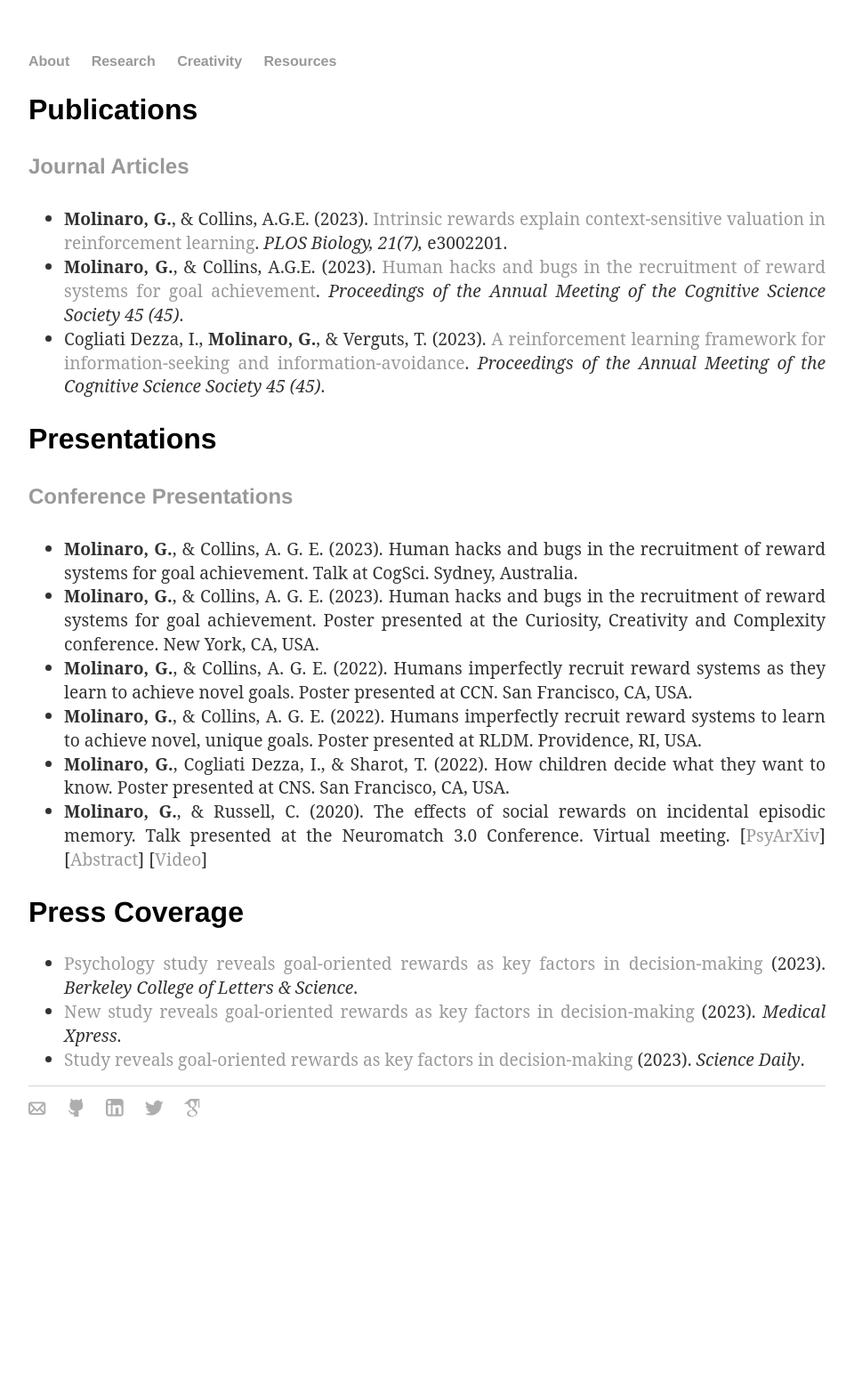
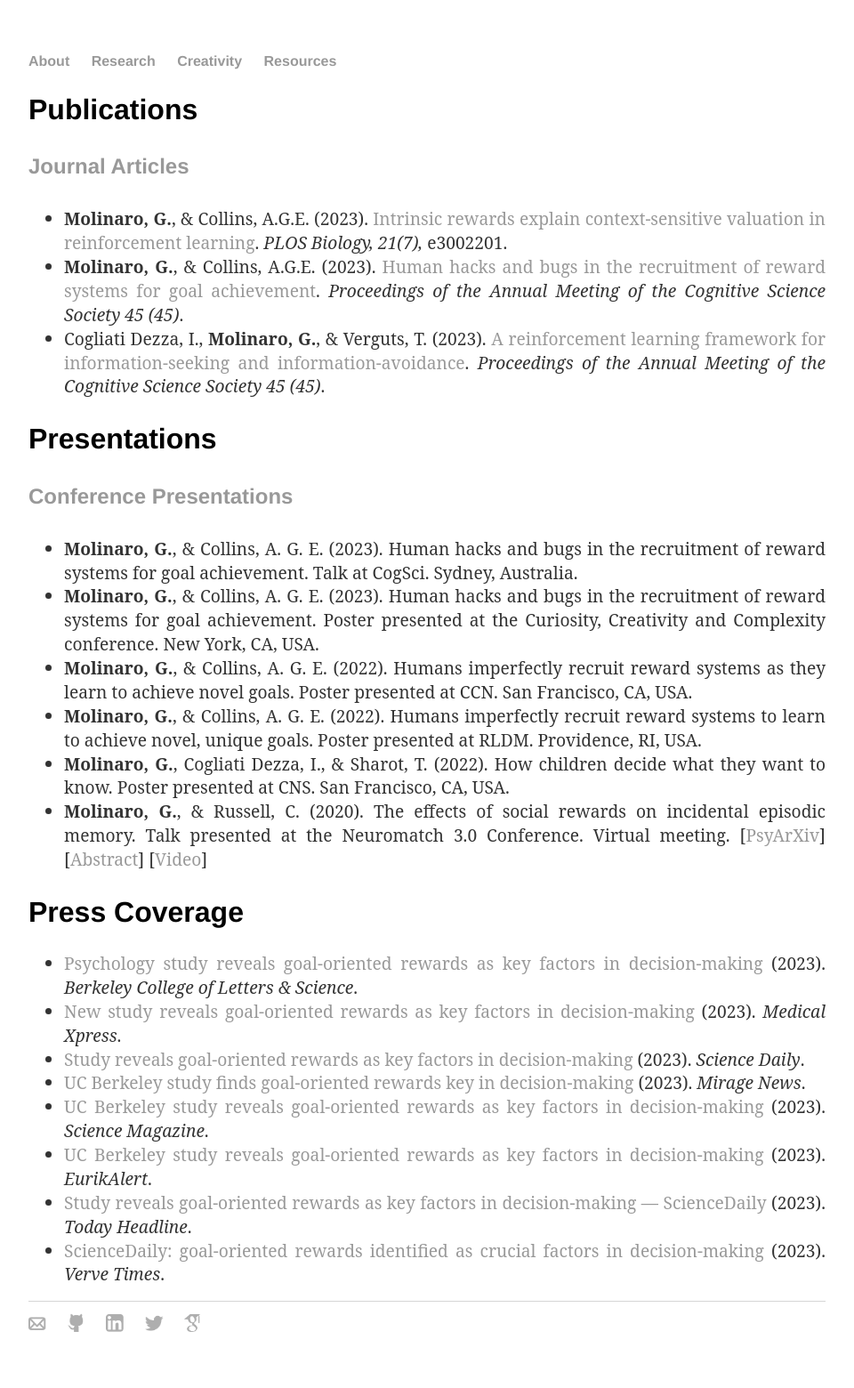
Before and after one commit to gaiamolinaro/gaiamolinaro.github.io, a Jekyll site: the page built from research/index.html, in a window 1280 px wide. Shown: the whole page at 89% size, without its empty margins (160-1120 px from the left). Built offline with Jekyll 4.4.1, drawn with Linux system fonts in a browser that asks for light colours; nearby versions of some CDN libraries; before the commit the page ends 1318 px from its top, so only the background shows below that.

Commit message:
More press coverage for PLOS Bio

```diff
--- a/research/index.html
+++ b/research/index.html
@@ -63,5 +63,15 @@ title: Research | Gaia Molinaro
             </li>
         <li class="p-li"><a href="https://www.sciencedaily.com/releases/2023/07/230718164229.htm" target="_blank">Study reveals goal-oriented rewards as key factors in decision-making</a> (2023). <i>Science Daily</i>.
             </li>
+        <li class="p-li"><a href="https://www.miragenews.com/uc-berkeley-study-finds-goal-oriented-rewards-1049196/" target="_blank">UC Berkeley study finds goal-oriented rewards key in decision-making</a> (2023). <i>Mirage News</i>.
+            </li>
+        <li class="p-li"><a href="https://scienmag.com/uc-berkeley-study-reveals-goal-oriented-rewards-as-key-factors-in-decision-making/" target="_blank">UC Berkeley study reveals goal-oriented rewards as key factors in decision-making</a> (2023). <i>Science Magazine</i>.
+            </li>
+        <li class="p-li"><a href="https://www.eurekalert.org/news-releases/995996" target="_blank">UC Berkeley study reveals goal-oriented rewards as key factors in decision-making</a> (2023). <i>EurikAlert</i>.
+            </li>
+        <li class="p-li"><a href="https://todayheadline.co/study-reveals-goal-oriented-rewards-as-key-factors-in-decision-making-sciencedaily/" target="_blank">Study reveals goal-oriented rewards as key factors in decision-making — ScienceDaily</a> (2023). <i>Today Headline</i>.
+            </li>
+        <li class="p-li"><a href="https://vervetimes.com/sciencedaily-goal-oriented-rewards-identified-as-crucial-factors-in-decision-making/" target="_blank">ScienceDaily: goal-oriented rewards identified as crucial factors in decision-making</a> (2023). <i>Verve Times</i>.
+            </li>
     </ul>
 </div><!-- /.blurb -->
```
